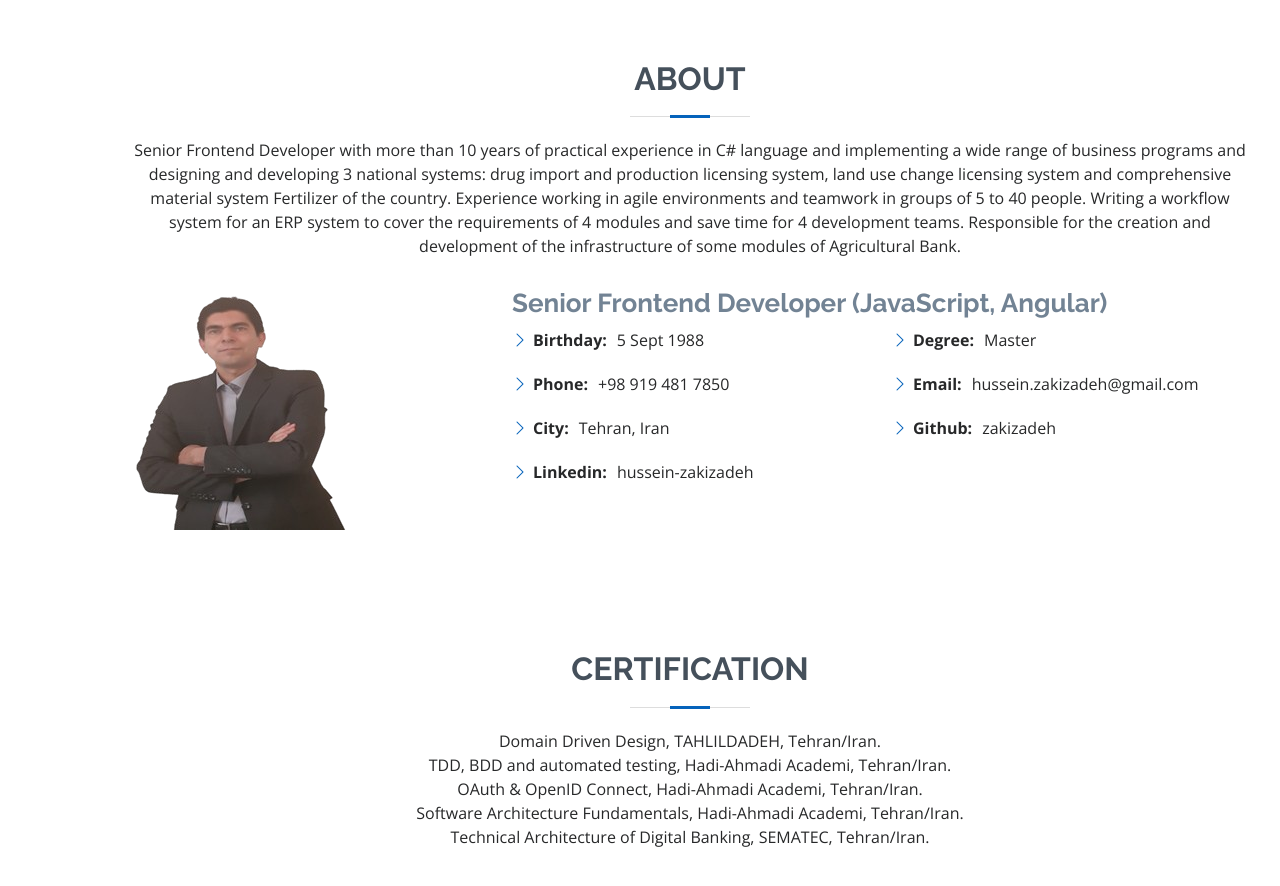
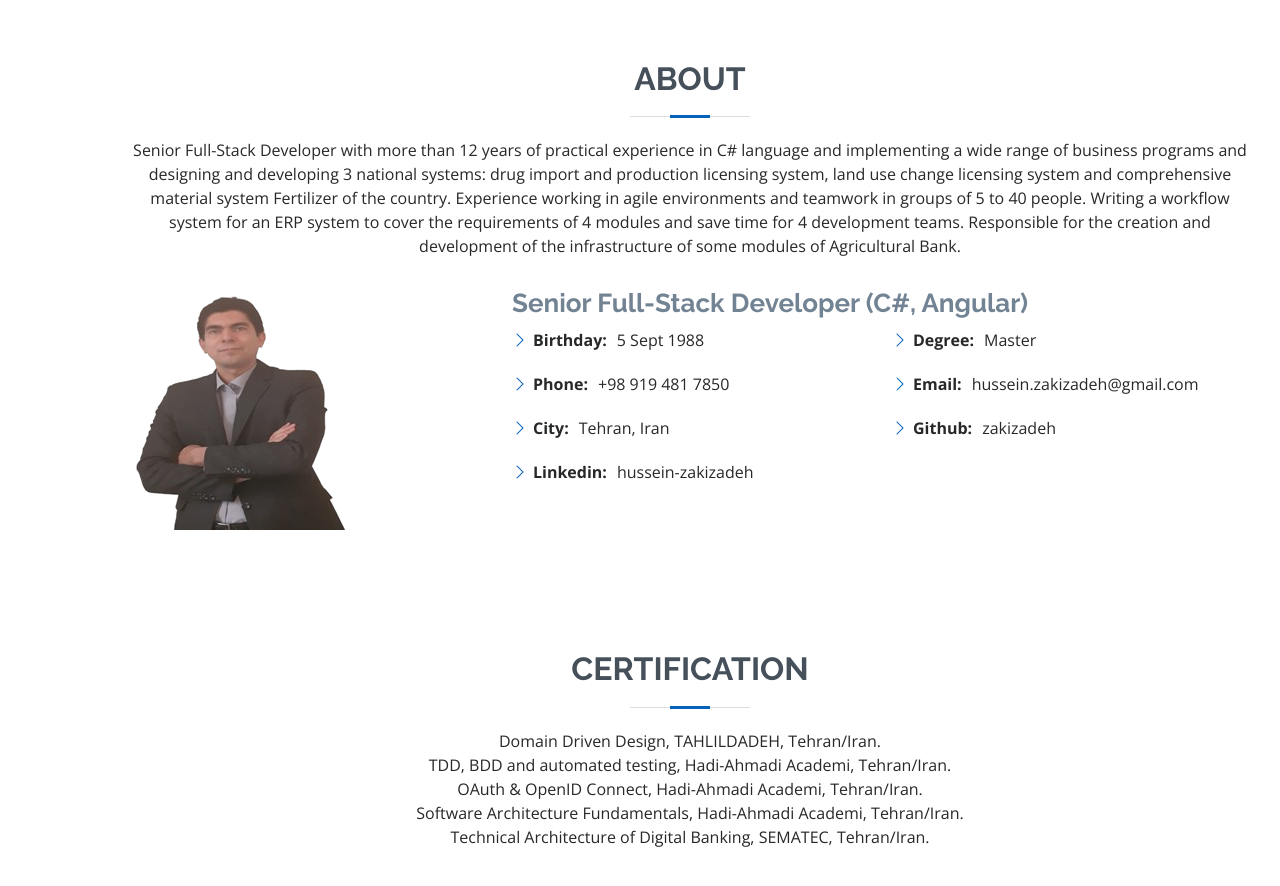
Before and after one commit to zakizadeh/zakizadeh.github.io, a plain HTML site: page index.html in a window 1280 px wide. Shown: the part 800-1686 px from the top of the page. Drawn offline with nearby package versions, Linux system fonts and the light colour scheme.

Commit message:
Update index.html

```diff
--- a/index.html
+++ b/index.html
@@ -78,7 +78,7 @@
 
         <div class="section-title">
           <h2>About</h2>
-          <p>Senior Frontend Developer  with more than 10 years of practical experience in C# language and implementing a wide range of business
+          <p>Senior Full-Stack Developer  with more than 12 years of practical experience in C# language and implementing a wide range of business
 programs and designing and developing 3 national systems: drug import and production licensing system, land use change
 licensing system and comprehensive material system Fertilizer of the country. Experience working in agile environments and
 teamwork in groups of 5 to 40 people. Writing a workflow system for an ERP system to cover the requirements of 4 modules and
@@ -89,7 +89,7 @@ save time for 4 development teams. Responsible for the creation and development
             <img src="assets/img/profile-img.png" class="img-fluid" alt="">
           </div>
           <div class="col-lg-8 pt-4 pt-lg-0 content">
-            <h3>Senior Frontend Developer (JavaScript, Angular)</h3>
+            <h3>Senior Full-Stack Developer (C#, Angular)</h3>
             <div class="row">
               <div class="col-lg-6">
                 <ul>
```
